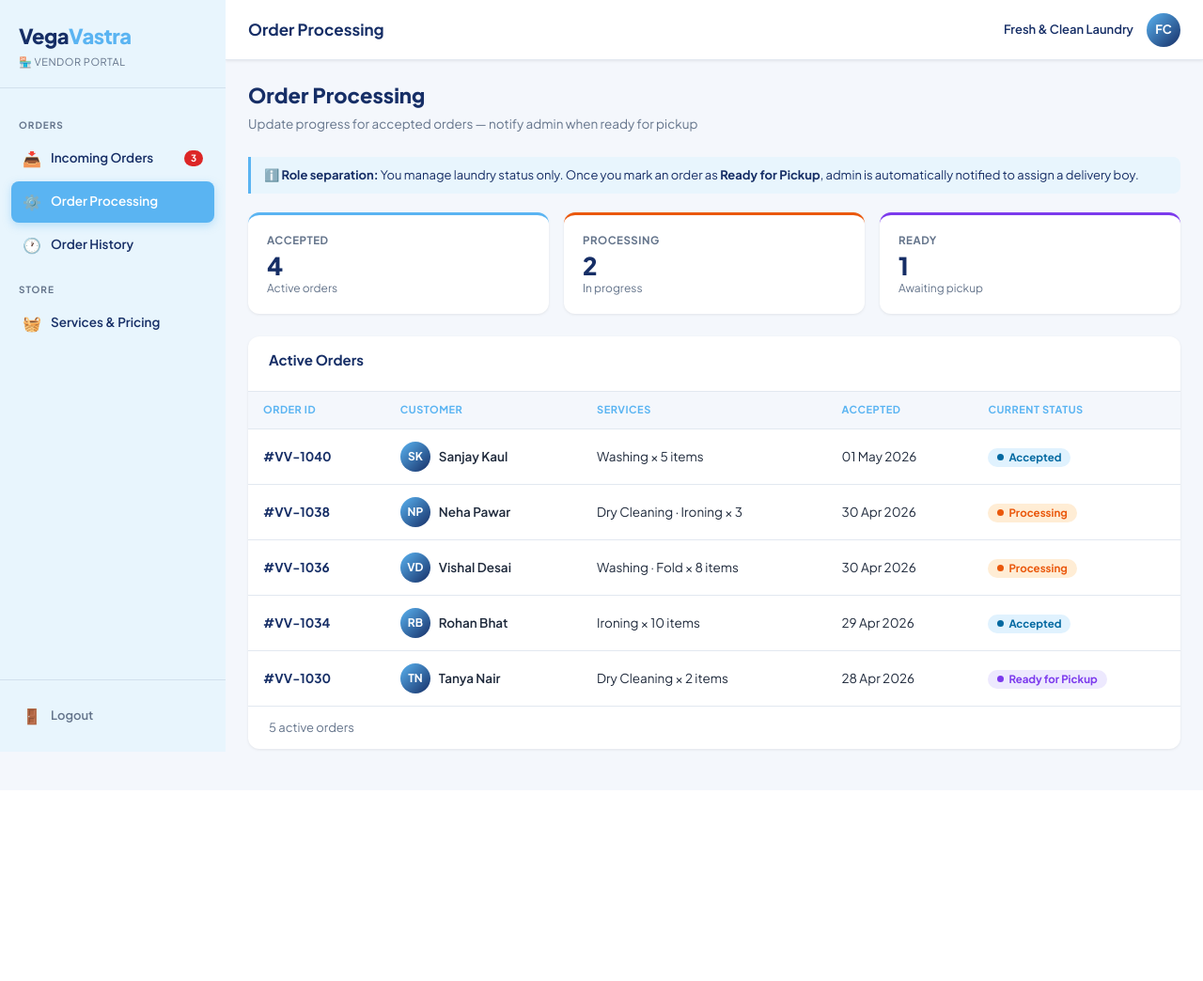
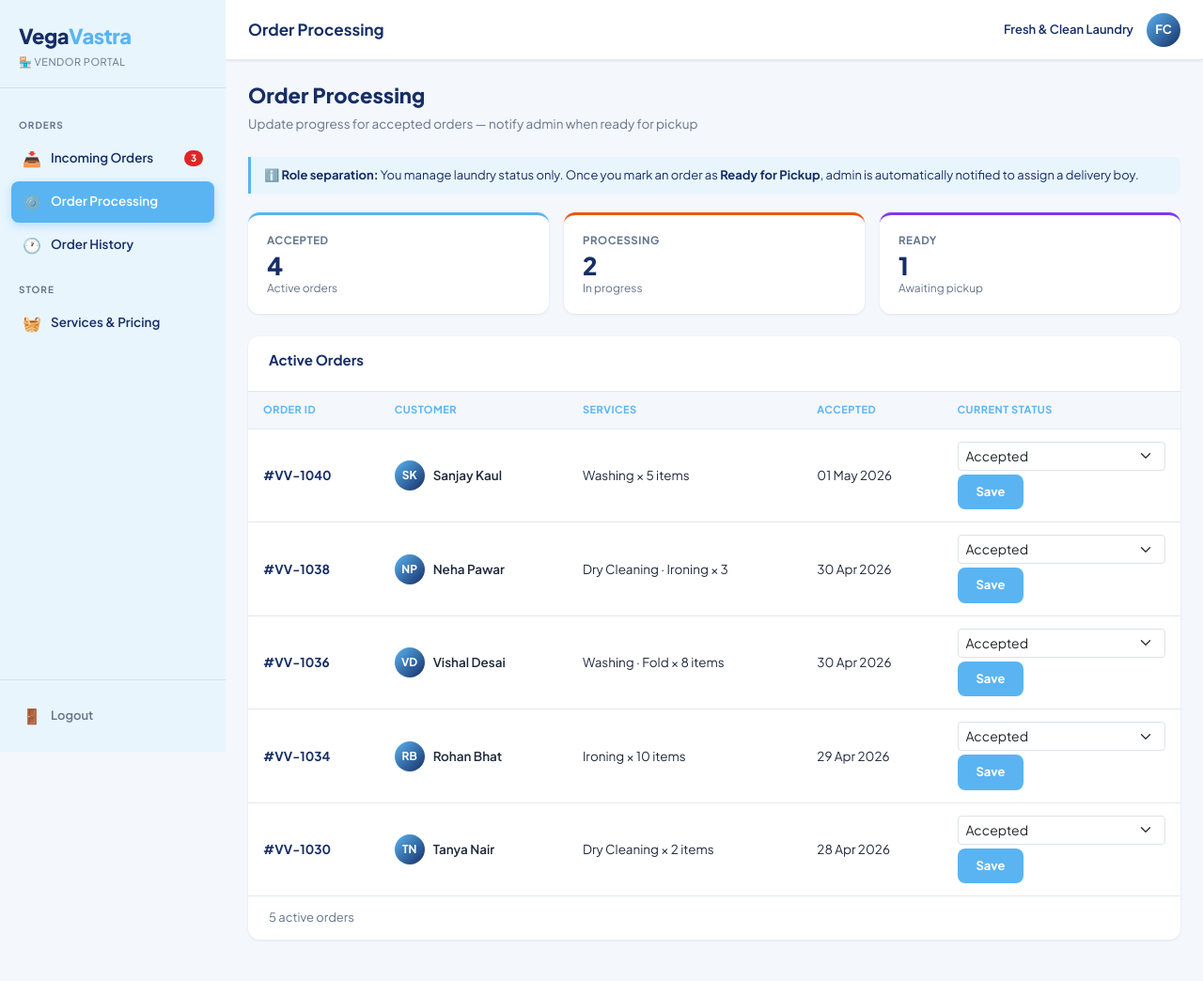
Before and after one commit to sanskar360/SEM-1-ASEP-PROJECT, a Flask app: template templates/vendors_processing.html in a window 1280 px wide. Shown: the whole page at 94% size. Before the commit the page ends 800 px from the top, so only its background shows below. Run offline with Flask 3, Linux system fonts and the light colour scheme; the template is opened without the code that fills it, so the values that code supplies are empty.

Commit message:
Update vendors_processing.html

```diff
--- a/templates/vendors_processing.html
+++ b/templates/vendors_processing.html
@@ -99,7 +99,17 @@
                 </td>
                 <td data-label="Services">Washing × 5 items</td>
                 <td data-label="Accepted">01 May 2026</td>
-                <td data-label="Status"><span class="badge badge-accepted">Accepted</span></td>
+                <td data-label="Status">
+                  <select class="form-select form-select-sm status-dropdown">
+  <option value="accepted">Accepted</option>
+  <option value="processing">Processing</option>
+  <option value="ready">Ready for Pickup</option>
+</select>
+
+<button class="btn btn-sm btn-primary mt-1 save-status-btn">
+  Save
+</button>
+                </td>
               </tr>
               <tr>
                 <td data-label="Order ID"><span class="order-id-text">#VV-1038</span></td>
@@ -108,7 +118,17 @@
                 </td>
                 <td data-label="Services">Dry Cleaning · Ironing × 3</td>
                 <td data-label="Accepted">30 Apr 2026</td>
-                <td data-label="Status"><span class="badge badge-processing">Processing</span></td>
+                <td data-label="Status">
+                <select class="form-select form-select-sm status-dropdown">
+                  <option value="accepted" selected>Accepted</option>
+                  <option value="processing">Processing</option>
+                  <option value="ready">Ready for Pickup</option>
+                </select>
+
+                <button class="btn btn-sm btn-primary mt-1 save-status-btn">
+                  Save
+                </button>
+                </td>
               </tr>
               <tr>
                 <td data-label="Order ID"><span class="order-id-text">#VV-1036</span></td>
@@ -117,7 +137,17 @@
                 </td>
                 <td data-label="Services">Washing · Fold × 8 items</td>
                 <td data-label="Accepted">30 Apr 2026</td>
-                <td data-label="Status"><span class="badge badge-processing">Processing</span></td>
+                <td data-label="Status">
+                  <select class="form-select form-select-sm status-dropdown">
+                  <option value="accepted" selected>Accepted</option>
+                  <option value="processing">Processing</option>
+                  <option value="ready">Ready for Pickup</option>
+                </select>
+
+                <button class="btn btn-sm btn-primary mt-1 save-status-btn">
+                  Save
+                </button>
+                </td>
               </tr>
               <tr>
                 <td data-label="Order ID"><span class="order-id-text">#VV-1034</span></td>
@@ -126,7 +156,17 @@
                 </td>
                 <td data-label="Services">Ironing × 10 items</td>
                 <td data-label="Accepted">29 Apr 2026</td>
-                <td data-label="Status"><span class="badge badge-accepted">Accepted</span></td>
+                <td data-label="Status">
+                  <select class="form-select form-select-sm status-dropdown">
+                  <option value="accepted" selected>Accepted</option>
+                  <option value="processing">Processing</option>
+                  <option value="ready">Ready for Pickup</option>
+                </select>
+
+                <button class="btn btn-sm btn-primary mt-1 save-status-btn">
+                  Save
+                </button>
+                </td>
               </tr>
               <tr>
                 <td data-label="Order ID"><span class="order-id-text">#VV-1030</span></td>
@@ -135,7 +175,17 @@
                 </td>
                 <td data-label="Services">Dry Cleaning × 2 items</td>
                 <td data-label="Accepted">28 Apr 2026</td>
-                <td data-label="Status"><span class="badge badge-ready">Ready for Pickup</span></td>
+                <td data-label="Status">
+                  <select class="form-select form-select-sm status-dropdown">
+                  <option value="accepted" selected>Accepted</option>
+                  <option value="processing">Processing</option>
+                  <option value="ready">Ready for Pickup</option>
+                </select>
+
+                <button class="btn btn-sm btn-primary mt-1 save-status-btn">
+                  Save
+                </button>
+                </td>
               </tr>
             </tbody>
           </table>
@@ -148,5 +198,42 @@
   </main>
 </div>
 </div>
+<script>
+document.addEventListener("DOMContentLoaded", function () {
+
+  document.querySelectorAll(".save-status-btn").forEach(button => {
+
+    button.addEventListener("click", function () {
+
+      const td = this.closest("td");
+      const dropdown = td.querySelector(".status-dropdown");
+
+      const value = dropdown.value;
+
+      let text = "";
+      let className = "";
+
+      if (value === "accepted") {
+        text = "Accepted";
+        className = "badge badge-accepted";
+      }
+      else if (value === "processing") {
+        text = "Processing";
+        className = "badge badge-processing";
+      }
+      else if (value === "ready") {
+        text = "Ready for Pickup";
+        className = "badge badge-ready";
+      }
+
+      // 🔹 Replace dropdown + button with badge
+      td.innerHTML = `<span class="${className}">${text}</span>`;
+
+    });
+
+  });
+
+});
+</script>
 </body>
 </html>
```
